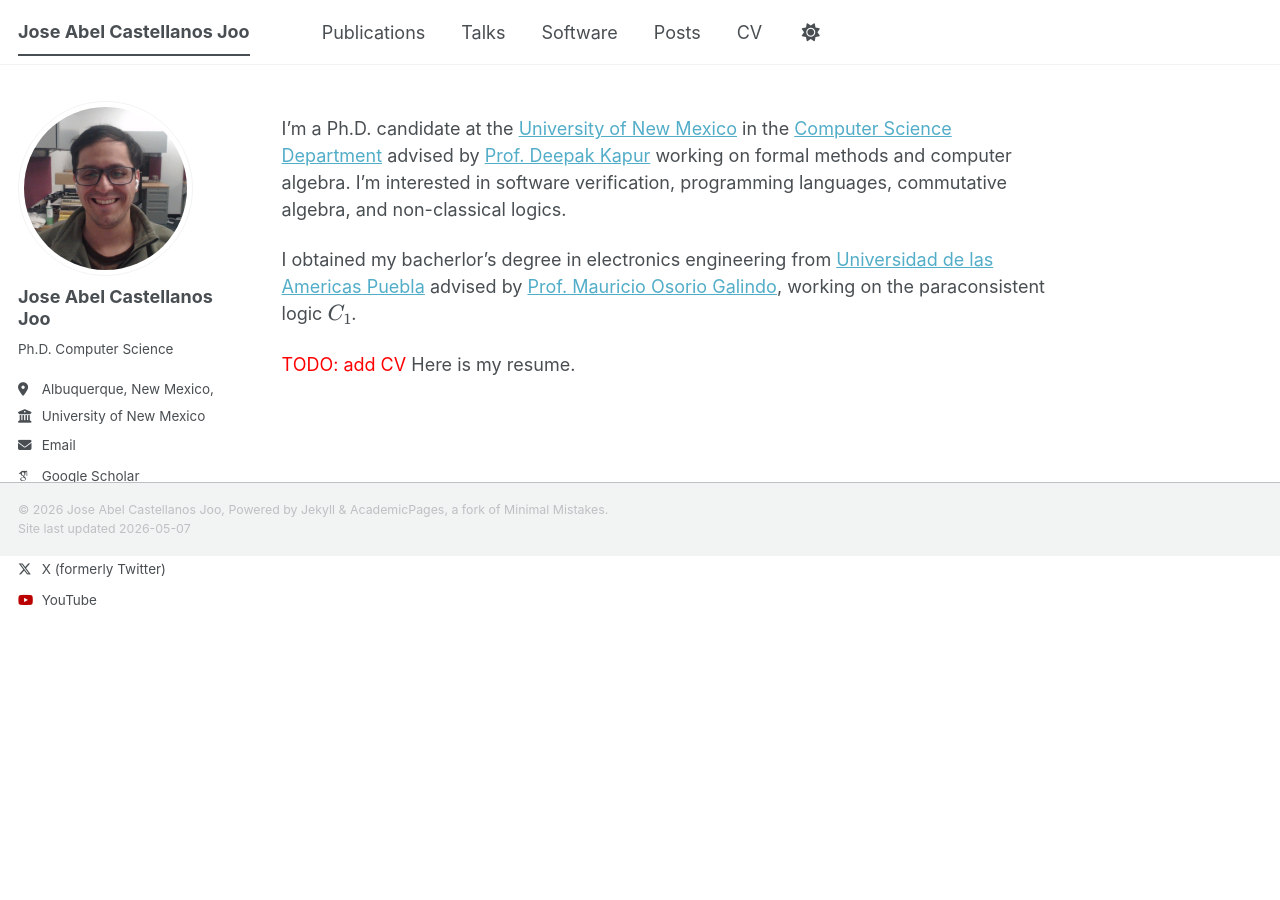
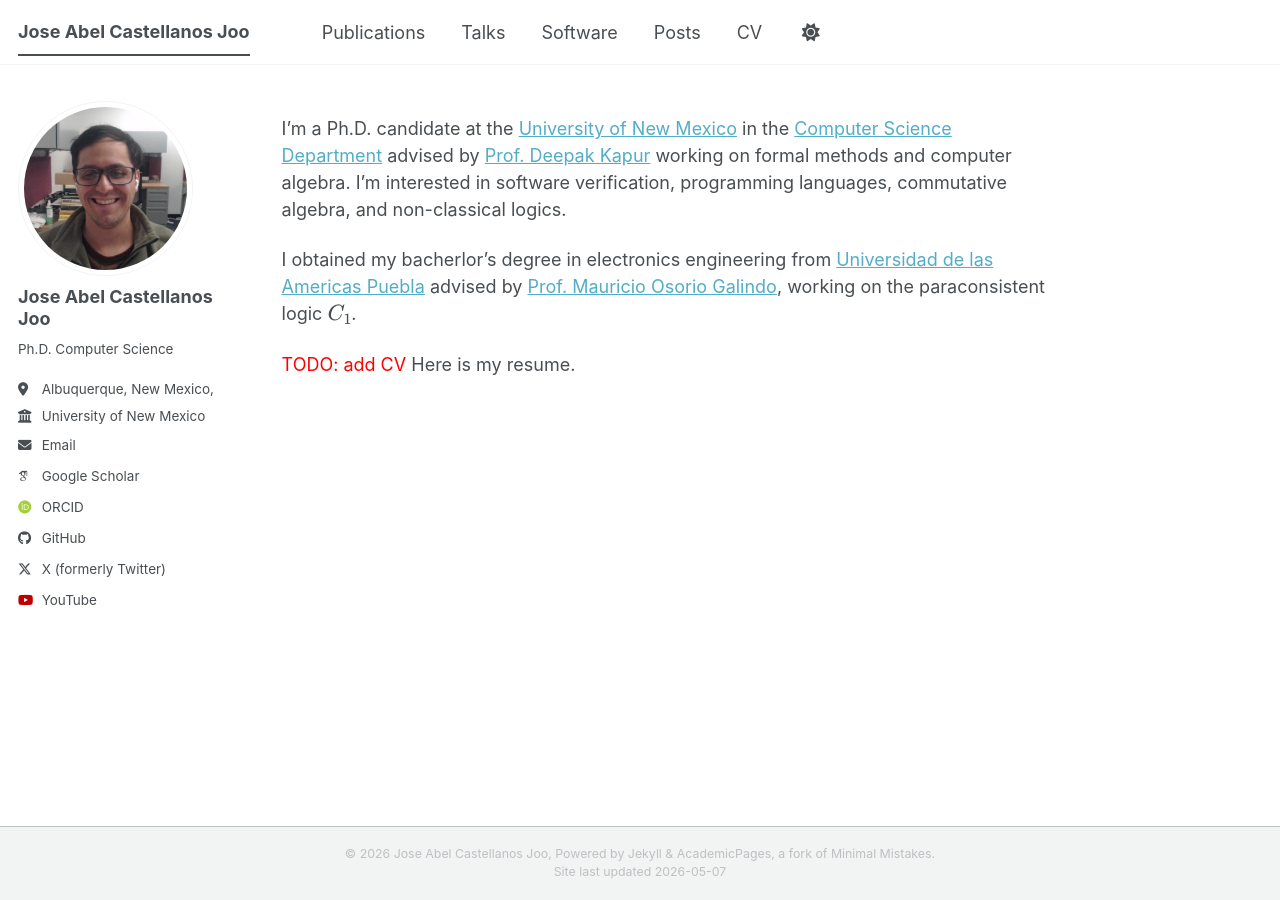
Before and after one commit to jcastellanosjoo/jcastellanosjoo.github.io, a Jekyll site: the page built from _pages/about.md, in a window 1280 px wide. Built offline with Jekyll 4.4.1, drawn with Linux system fonts in a browser that asks for light colours; some web fonts are replaced; a script bundle is joined from its source files by our own code; library files that are not in the unit come from our copies.

Commit message:
Add temporary fix to the sticky footer issue.

```diff
--- a/_sass/layout/_footer.scss
+++ b/_sass/layout/_footer.scss
@@ -13,8 +13,15 @@
   width: 100%;
   clear: both;
 
+  //TODO: Comeback and check if there is an update about this
+  //https://github.com/academicpages/academicpages.github.io/pull/3568/changes/476062072ead311bce04f5b472eaf231ef796702
+  //https://github.com/academicpages/academicpages.github.io/issues/3583
+  /* sticky footer fix start */
+  position: absolute;
+  bottom: 0em;
   /* keep footer in normal document flow so custom widgets do not overlap content */
   height: auto;
+  /* sticky footer fix end */
 
   margin-top: 3em;
 
--- a/assets/css/main.scss
+++ b/assets/css/main.scss
@@ -43,9 +43,9 @@
 ;
 
 //TODO: Check if this can be changed using themes
-//.page__footer {
-    //text-align: center;
-//}
+.page__footer {
+    text-align: center;
+}
 //.page {
   //min-height: 80vh;
 //}
```
